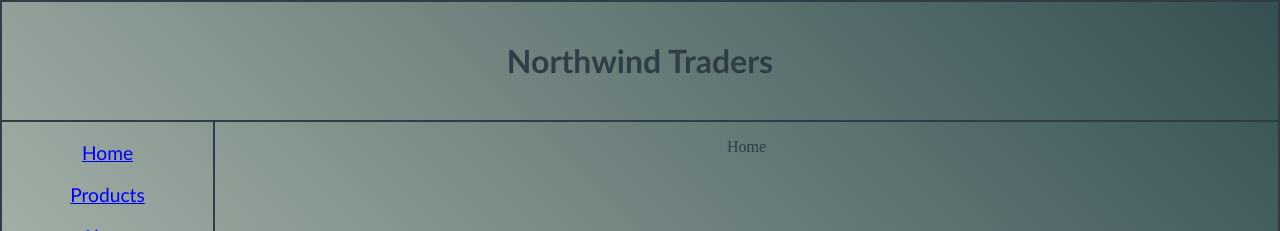
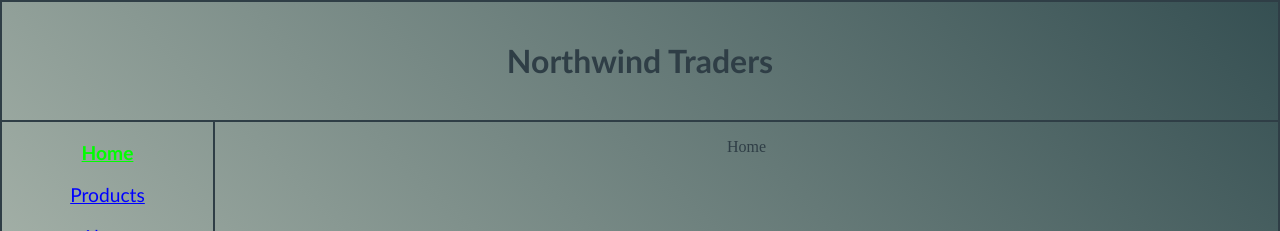
Before and after one commit to AlonLavy/react-course, a React (Create React App) app: page /home in a window 1280 px wide. Shown: the top 231 px of the page. Built offline with nearby package versions, Linux system fonts and the light colour scheme.

Commit message:
added 404

```diff
--- a/src/Components/LayoutArea/Menu/Menu.css
+++ b/src/Components/LayoutArea/Menu/Menu.css
@@ -2,3 +2,9 @@
 	font-family: "Trebuchet MS", sans-serif;
 	font-size: larger;
 }
+
+.Menu > .active {
+	color: #00ff00;
+	font-weight: bold;
+	font-family: "Trebuchet MS", sans-serif;
+}
--- a/src/Components/LayoutArea/Menu/Menu.tsx
+++ b/src/Components/LayoutArea/Menu/Menu.tsx
@@ -1,17 +1,18 @@
+import { NavLink } from "react-router-dom";
 import "./Menu.css";
 
 function Menu(): JSX.Element {
 	return (
 		<div className="Menu">
-			<a href="/home">
+			<NavLink to="/home">
 				<p>Home</p>
-			</a>
-			<a href="/products">
+			</NavLink>
+			<NavLink to="/products">
 				<p>Products</p>
-			</a>
-			<a href="/about">
+			</NavLink>
+			<NavLink to="/about">
 				<p>About</p>
-			</a>
+			</NavLink>
 		</div>
 	);
 }
--- /dev/null
+++ b/src/Components/LayoutArea/Page404/Page404.css
@@ -0,0 +1,3 @@
+.Page404 {
+
+}
--- /dev/null
+++ b/src/Components/LayoutArea/Page404/Page404.tsx
@@ -0,0 +1,11 @@
+import "./Page404.css";
+
+function Page404(): JSX.Element {
+	return (
+		<div className="Page404">
+			<p>The page you are looking for doesn't exist.</p>
+		</div>
+	);
+}
+
+export default Page404;
--- a/src/Components/Routing/Routing/Routing.tsx
+++ b/src/Components/Routing/Routing/Routing.tsx
@@ -1,8 +1,9 @@
-import { Routes, Route } from "react-router-dom";
+import { Routes, Route, Navigate } from "react-router-dom";
 import "./Routing.css";
 import Home from "../../HomeArea/Home/Home";
 import ProductList from "../../ProductArea/ProductList/ProductList";
 import About from "../../AboutArea/About/About";
+import Page404 from "../../LayoutArea/Page404/Page404";
 
 function Routing(): JSX.Element {
 	return (
@@ -11,6 +12,8 @@
 				<Route path="/home" element={<Home />} />
 				<Route path="/products" element={<ProductList />} />
 				<Route path="/About" element={<About />} />
+				<Route path="/" element={<Navigate to="home" />} />
+				<Route path="*" element={<Page404 />} />
 			</Routes>
 		</div>
 	);
```
Lines whose indentation alone changed are shown as unchanged.
